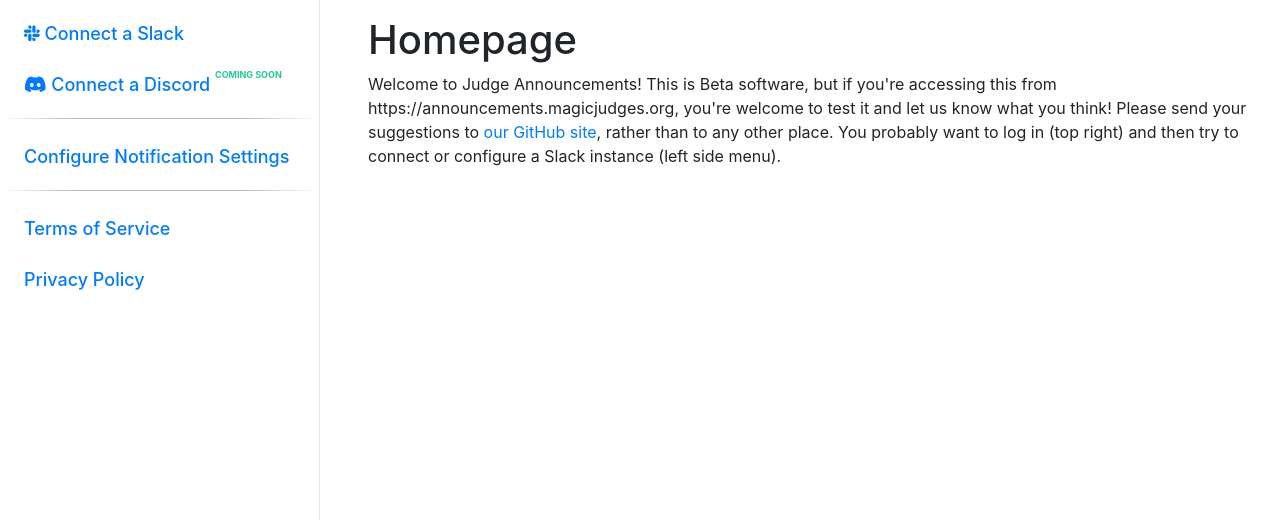
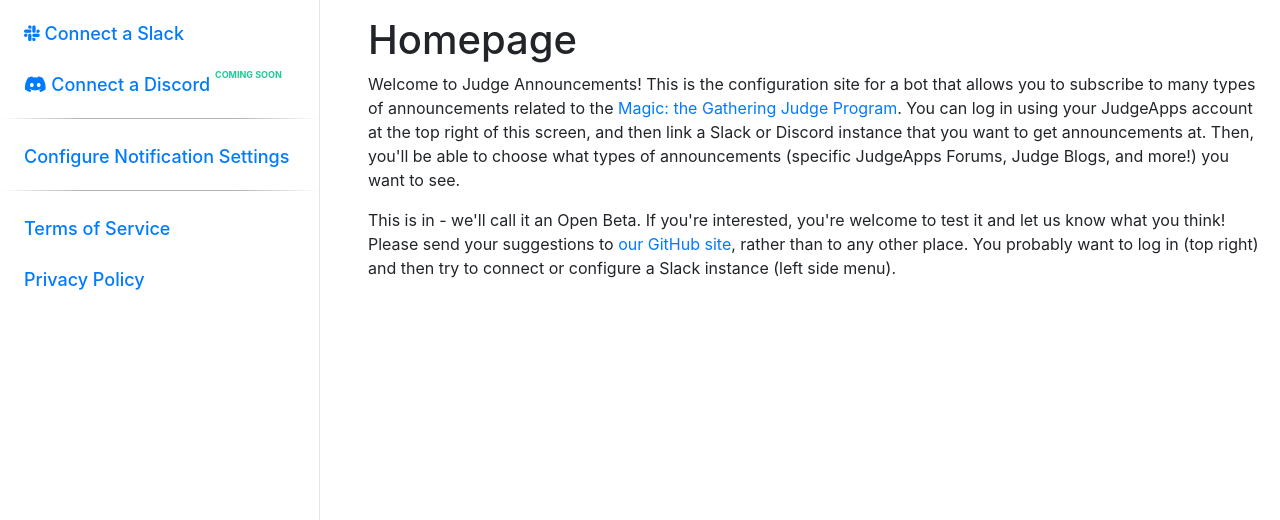
Before and after one commit to dcollinsn/judge-announcements, a Django app: page / in a window 1280 px wide. Shown: the part 64-584 px from the top of the page. Run offline with Django 3.2, Linux system fonts and the light colour scheme; style sheets or scripts are compiled from the project's sources; some libraries are stand-ins or nearby versions.

Commit message:
Expand homepage text

```diff
--- a/templates/announcements/homepage.html
+++ b/templates/announcements/homepage.html
@@ -2,9 +2,17 @@
 {% block title %}Homepage{% endblock %}
 {% block content_title %}Homepage{% endblock %}
 {% block content %}
-  <p>Welcome to Judge Announcements! This is Beta software, but if you're
-  accessing this from https://announcements.magicjudges.org, you're welcome to
-  test it and let us know what you think! Please send your suggestions to
+  <p>Welcome to Judge Announcements! This is the configuration site for a
+  bot that allows you to subscribe to many types of announcements related
+  to the <a href="https://blogs.magicjudges.org/">Magic: the Gathering Judge Program</a>.
+  You can log in using your JudgeApps account at the top
+  right of this screen, and then link a Slack or Discord instance that you
+  want to get announcements at. Then, you'll be able to choose what types
+  of announcements (specific JudgeApps Forums, Judge Blogs, and more!) you
+  want to see.</p>
+  <p>This is in - we'll call it an Open Beta. If you're interested, you're
+  welcome to test it and let us know what you think! Please send your
+  suggestions to
   <a href="https://github.com/dcollinsn/judge-announcements">our GitHub site</a>,
   rather than to any other place. You probably want to log in (top right) and
   then try to connect or configure a Slack instance (left side menu).</p>
```
